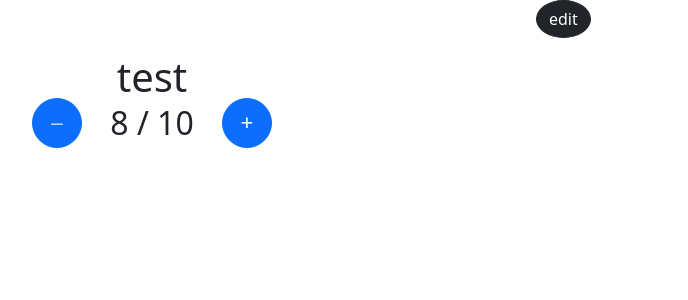
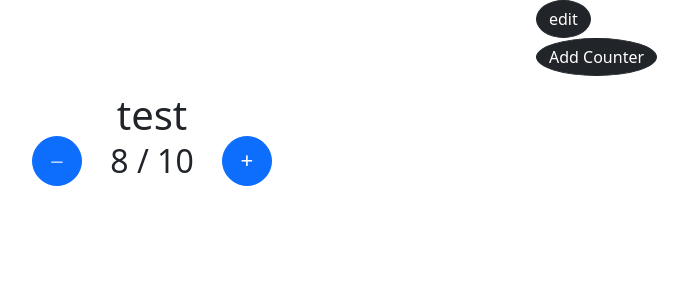
Before and after one commit to offeka/DndCounters, a Vue app: page / in a window 1280 px wide. Shown: the top 300 px of the page, without its empty margins (488-1176 px from the left). Built offline with nearby package versions, Linux system fonts and the light colour scheme.

Commit message:
added button to add new counter

```diff
--- a/src/App.vue
+++ b/src/App.vue
@@ -1,25 +1,38 @@
 <template>
   <div id="app">
-    <button class="btn rounded-circle edit-button btn-dark" @click="changeMode">edit</button>
+    <button class="btn rounded-circle edit-button btn-dark" @click="changeMode">
+      edit
+    </button>
+    <button class="btn rounded-circle edit-button btn-dark" @click="addCounter">
+      Add Counter
+    </button>
     <CountersView class="view"></CountersView>
   </div>
 </template>
 
 <script lang="ts">
-import Vue, {VueConstructor} from "vue";
-import store from "@/store"
+import Vue, { VueConstructor } from "vue";
+import store from "@/store";
 import CountersView from "@/components/CountersView.vue";
 
 export default (Vue as VueConstructor).extend({
-  name: 'App',
+  name: "App",
   store,
-  components: {CountersView},
+  components: { CountersView },
   methods: {
     changeMode(): void {
-      this.$store.commit("changeMode")
-    }
-  }
-})
+      this.$store.commit("changeMode");
+    },
+    addCounter(): void {
+      this.$store.commit("addCounter", {
+        name: "new Counter",
+        maxCount: 10,
+        currentCount: 0,
+        resetOn: "ShortRest",
+      });
+    },
+  },
+});
 </script>
 
 <style>
```
